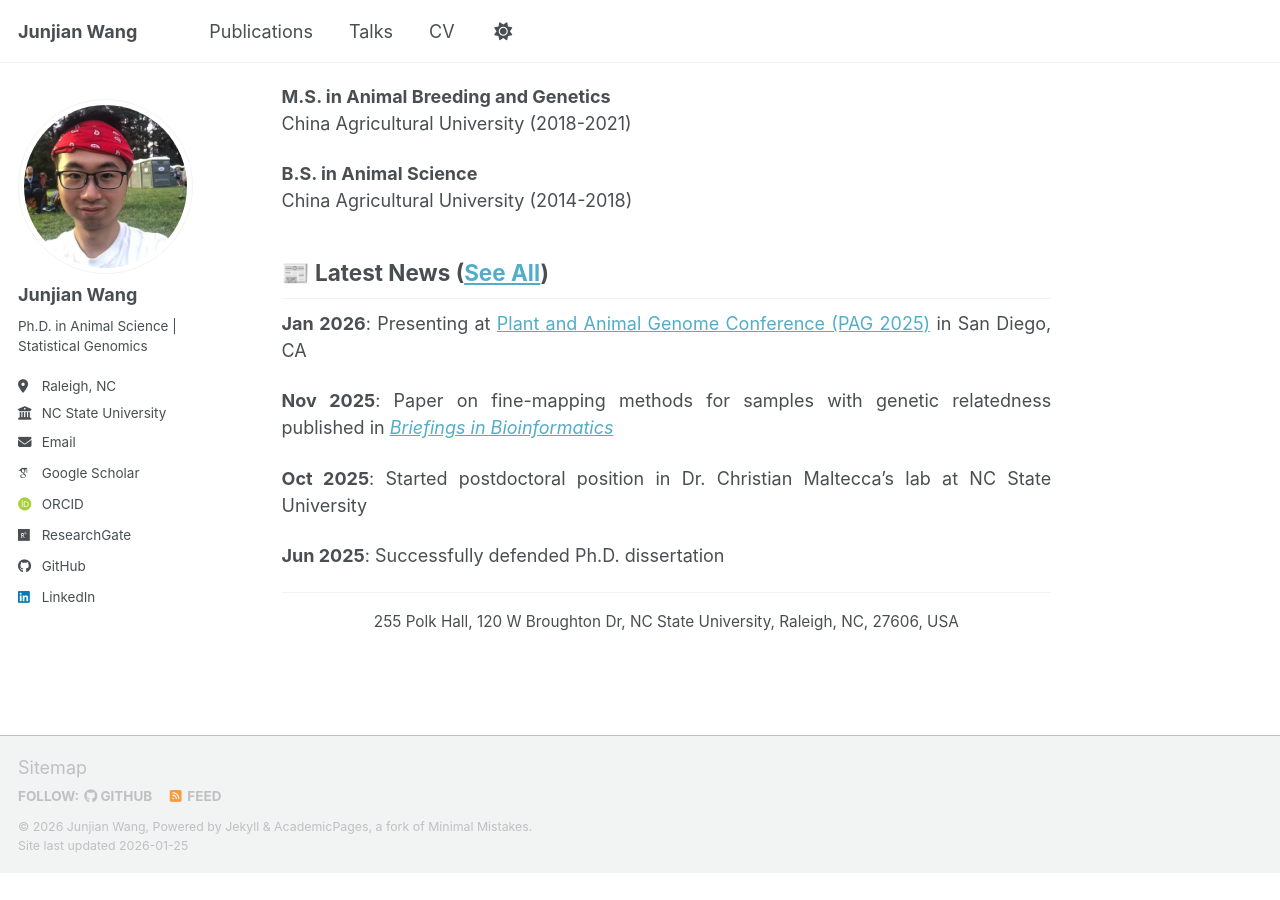
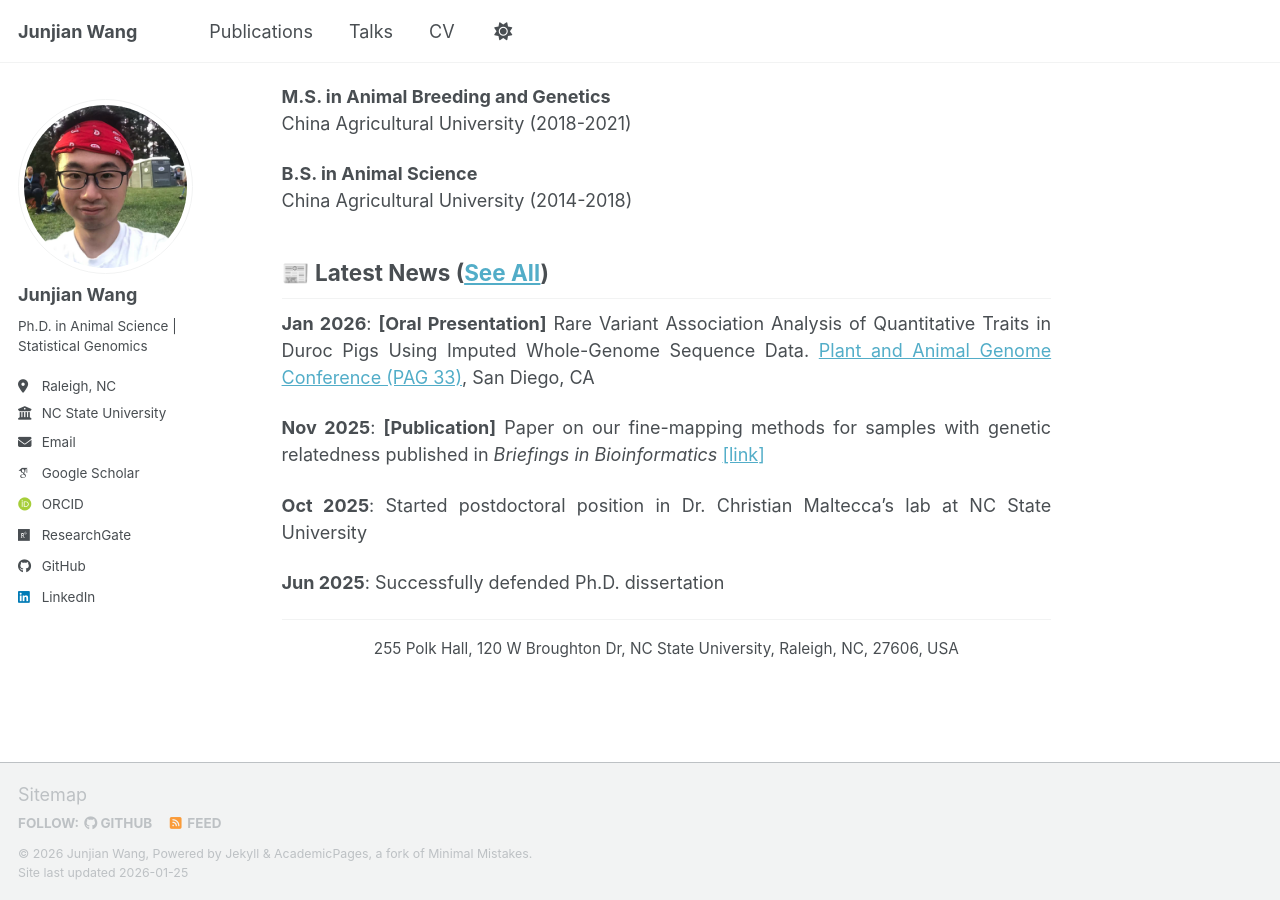
Before and after one commit to JJWang259/JJWang259.github.io, a Jekyll site: the page built from _pages/about.md, in a window 1280 px wide and 900 px high, scrolled down 602 px. Built offline with Jekyll 4.4.1, drawn with Linux system fonts in a browser that asks for light colours; some web fonts are replaced; a script bundle is joined from its source files by our own code; library files that are not in the unit come from our copies; before the commit the page ends 1475 px from its top, so only the background shows below that.

Commit message:
Update news entries with new dates and titles

```diff
--- a/_data/news.yml
+++ b/_data/news.yml
@@ -1,8 +1,8 @@
-- date: "2026-01-11"
-  title: "Presenting at [Plant and Animal Genome Conference (PAG 2025)](https://www.intlpag.org/) in San Diego, CA"
+- date: "2026-01-10"
+  title: "**[Oral Presentation]** Rare Variant Association Analysis of Quantitative Traits in Duroc Pigs Using Imputed Whole-Genome Sequence Data. [Plant and Animal Genome Conference (PAG 33)](https://www.intlpag.org/), San Diego, CA"
 
 - date: "2025-11-15"
-  title: "Paper on fine-mapping methods for samples with genetic relatedness published in *[Briefings in Bioinformatics](https://doi.org/10.1093/bib/bbaf614)*"
+  title: "**[Publication]** Paper on our fine-mapping methods for samples with genetic relatedness published in *Briefings in Bioinformatics* [[link]](https://doi.org/10.1093/bib/bbaf614)"
 
 - date: "2025-10-20"
   title: "Started postdoctoral position in Dr. Christian Maltecca's lab at NC State University"
```
